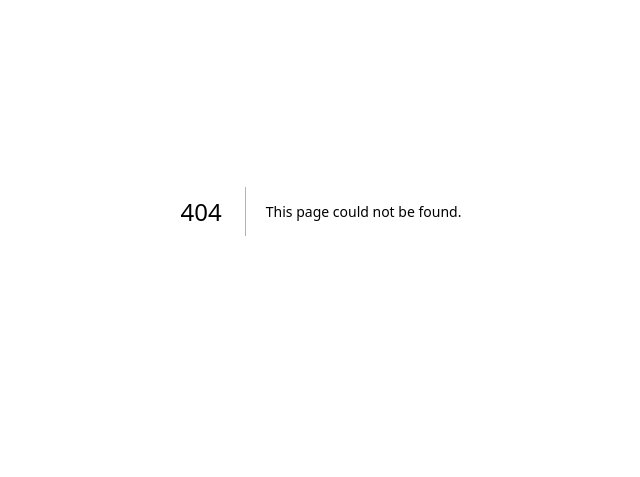
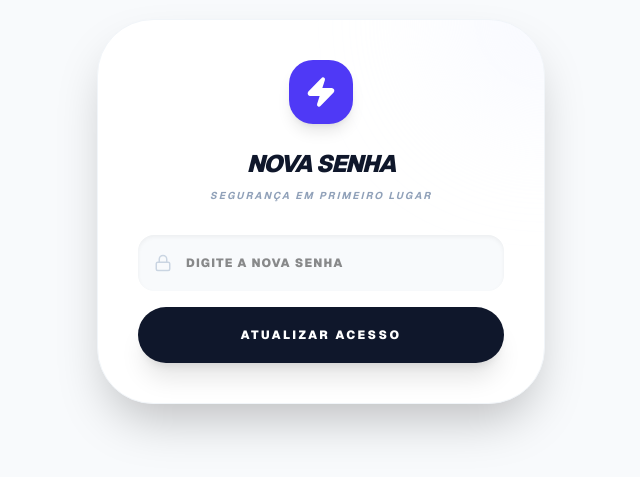
Before and after one commit to bp105140-dot/finance-os, a Next.js app: page /redefinir-senha in a window 1280 px wide. Before the commit this address had no page. Shown: the part 189-666 px from the top of the page, without its empty margins (319-959 px from the left). Built offline with nearby package versions, Linux system fonts and the light colour scheme; no server answers.

Commit message:
style: melhoria na visibilidade do esqueci senha e url dinâmica

```diff
--- a/app/login/page.tsx
+++ b/app/login/page.tsx
@@ -11,7 +11,6 @@ import {
 } from "lucide-react";
 import { motion, AnimatePresence } from "framer-motion";
 
-// --- COMPONENTE DE TOAST (O SUBSTITUTO DO ALERT) ---
 function Toast({
   message,
   type,
@@ -31,7 +30,7 @@ function Toast({
       initial={{ opacity: 0, y: 50, x: "-50%" }}
       animate={{ opacity: 1, y: 0, x: "-50%" }}
       exit={{ opacity: 0, scale: 0.5, x: "-50%" }}
-      className={`fixed bottom-10 left-1/2 z-[100] flex items-center gap-3 px-6 py-4 rounded-[2rem] shadow-2xl border text-white font-black text-xs uppercase tracking-widest min-w-[300px] justify-center ${
+      className={`fixed bottom-10 left-1/2 z-[100] flex items-center gap-3 px-6 py-4 rounded-[2rem] shadow-2xl border text-white font-black text-[10px] uppercase tracking-widest min-w-[300px] justify-center ${
         type === "error"
           ? "bg-rose-500 border-rose-400"
           : "bg-emerald-500 border-emerald-400"
@@ -57,8 +56,6 @@ export default function Login() {
   const [password, setPassword] = useState("");
   const [loading, setLoading] = useState(false);
   const [isRegistering, setIsRegistering] = useState(false);
-
-  // Estado para a notificação
   const [toast, setToast] = useState<{
     msg: string;
     type: "error" | "success";
@@ -67,7 +64,6 @@ export default function Login() {
   const handleAuth = async (e: React.FormEvent) => {
     e.preventDefault();
     setLoading(true);
-
     const emailLimpo = email.toLowerCase().trim();
 
     if (isRegistering) {
@@ -76,10 +72,9 @@ export default function Login() {
         password,
         options: { emailRedirectTo: window.location.origin },
       });
-      if (error) {
-        setToast({ msg: "Erro no cadastro: " + error.message, type: "error" });
-      } else {
-        setToast({ msg: "Sucesso! Verifique seu e-mail.", type: "success" });
+      if (error) setToast({ msg: "ERRO: " + error.message, type: "error" });
+      else {
+        setToast({ msg: "SUCESSO! VERIFIQUE SEU E-MAIL.", type: "success" });
         setIsRegistering(false);
       }
     } else {
@@ -87,25 +82,31 @@ export default function Login() {
         email: emailLimpo,
         password,
       });
-
-      if (error) {
-        setToast({
-          msg: "Acesso Negado: E-mail ou senha incorretos",
-          type: "error",
-        });
-      } else {
-        setToast({ msg: "Acesso autorizado! Entrando...", type: "success" });
-        setTimeout(() => {
-          window.location.href = "/";
-        }, 1000);
-      }
+      if (error)
+        setToast({ msg: "ACESSO NEGADO: DADOS INCORRETOS", type: "error" });
+      else window.location.href = "/";
     }
     setLoading(false);
   };
 
+  const handleForgotPassword = async () => {
+    if (!email) {
+      setToast({ msg: "DIGITE SEU E-MAIL NO CAMPO ACIMA!", type: "error" });
+      return;
+    }
+    // Redireciona dinamicamente para onde o usuário estiver (Localhost ou Vercel)
+    const { error } = await supabase.auth.resetPasswordForEmail(
+      email.toLowerCase().trim(),
+      {
+        redirectTo: `${window.location.origin}/redefinir-senha`,
+      }
+    );
+    if (error) setToast({ msg: "ERRO: " + error.message, type: "error" });
+    else setToast({ msg: "E-MAIL DE RECUPERAÇÃO ENVIADO!", type: "success" });
+  };
+
   return (
-    <div className="fixed inset-0 bg-slate-50 flex items-center justify-center p-4 md:p-6 font-sans select-none overflow-hidden">
-      {/* NOTIFICAÇÃO FLUTUANTE */}
+    <div className="fixed inset-0 bg-slate-50 flex items-center justify-center p-4 font-sans select-none overflow-hidden">
       <AnimatePresence>
         {toast && (
           <Toast
@@ -119,11 +120,11 @@ export default function Login() {
       <motion.div
         initial={{ opacity: 0, scale: 0.9 }}
         animate={{ opacity: 1, scale: 1 }}
-        className="w-full max-w-[440px] bg-white rounded-[3.5rem] shadow-2xl border border-slate-100 p-10 flex flex-col items-center relative"
+        className="w-full max-w-[440px] bg-white rounded-[3.5rem] shadow-2xl border border-slate-100 p-10 flex flex-col items-center relative overflow-hidden"
       >
         <div className="absolute -top-24 -right-24 w-48 h-48 bg-indigo-50 rounded-full blur-3xl opacity-50" />
 
-        <div className="bg-indigo-600 p-4 rounded-[2rem] text-white mb-6 shadow-xl shadow-indigo-100 relative z-10">
+        <div className="bg-indigo-600 p-4 rounded-[2rem] text-white mb-6 shadow-xl relative z-10">
           <Zap size={32} fill="currentColor" />
         </div>
 
@@ -185,7 +186,7 @@ export default function Login() {
           </button>
         </form>
 
-        <div className="mt-8 text-center relative z-10">
+        <div className="mt-8 flex flex-col gap-4 text-center relative z-10">
           <button
             onClick={() => setIsRegistering(!isRegistering)}
             className="text-[10px] font-black text-slate-400 hover:text-indigo-600 transition-colors uppercase tracking-widest"
@@ -194,6 +195,17 @@ export default function Login() {
               ? "Já tenho uma conta? Entrar"
               : "Ainda não tem conta? Registre-se"}
           </button>
+
+          {/* BOTÃO COM COR CORRIGIDA (SLATE-500) */}
+          {!isRegistering && (
+            <button
+              type="button"
+              onClick={handleForgotPassword}
+              className="text-[10px] font-black text-slate-500 hover:text-indigo-600 transition-colors uppercase tracking-widest italic underline underline-offset-4 decoration-slate-200"
+            >
+              Esqueci minha senha
+            </button>
+          )}
         </div>
       </motion.div>
     </div>
--- /dev/null
+++ b/app/redefinir-senha/page.tsx
@@ -0,0 +1,96 @@
+"use client";
+import { useState } from "react";
+import { createBrowserClient } from "@supabase/ssr";
+import { Lock, Zap, CheckCircle2 } from "lucide-react";
+import { motion } from "framer-motion";
+
+export default function RedefinirSenha() {
+  const supabase = createBrowserClient(
+    process.env.NEXT_PUBLIC_SUPABASE_URL!,
+    process.env.NEXT_PUBLIC_SUPABASE_ANON_KEY!
+  );
+  const [novaSenha, setNovaSenha] = useState("");
+  const [loading, setLoading] = useState(false);
+  const [sucesso, setSucesso] = useState(false);
+
+  const handleUpdatePassword = async (e: React.FormEvent) => {
+    e.preventDefault();
+    if (novaSenha.length < 6) {
+      alert("A SENHA DEVE TER NO MÍNIMO 6 CARACTERES");
+      return;
+    }
+    setLoading(true);
+
+    const { error } = await supabase.auth.updateUser({ password: novaSenha });
+
+    if (error) {
+      alert("ERRO AO ATUALIZAR: " + error.message);
+    } else {
+      setSucesso(true);
+      setTimeout(() => (window.location.href = "/login"), 3000);
+    }
+    setLoading(false);
+  };
+
+  return (
+    <div className="fixed inset-0 bg-slate-50 flex items-center justify-center p-6 font-sans">
+      <motion.div
+        initial={{ opacity: 0, y: 20 }}
+        animate={{ opacity: 1, y: 0 }}
+        className="bg-white p-10 rounded-[3.5rem] shadow-2xl max-w-md w-full text-center border border-slate-100 relative overflow-hidden"
+      >
+        <div className="absolute -top-24 -right-24 w-48 h-48 bg-indigo-50 rounded-full blur-3xl opacity-50" />
+
+        <div className="bg-indigo-600 w-16 h-16 rounded-3xl flex items-center justify-center mx-auto mb-6 text-white shadow-lg relative z-10">
+          <Zap size={32} fill="currentColor" />
+        </div>
+
+        <h2 className="text-2xl font-black uppercase italic tracking-tighter mb-2 relative z-10 text-slate-900">
+          Nova Senha
+        </h2>
+        <p className="text-slate-400 text-[10px] font-bold uppercase tracking-[0.2em] mb-8 relative z-10 italic">
+          Segurança em primeiro lugar
+        </p>
+
+        {sucesso ? (
+          <motion.div
+            initial={{ scale: 0.8 }}
+            animate={{ scale: 1 }}
+            className="bg-emerald-50 text-emerald-600 p-8 rounded-[2rem] flex flex-col items-center gap-4 border border-emerald-100 relative z-10"
+          >
+            <CheckCircle2 size={40} />
+            <p className="font-black text-xs uppercase tracking-widest">
+              Senha alterada com sucesso! Redirecionando...
+            </p>
+          </motion.div>
+        ) : (
+          <form
+            onSubmit={handleUpdatePassword}
+            className="space-y-4 relative z-10"
+          >
+            <div className="relative">
+              <Lock
+                className="absolute left-4 top-1/2 -translate-y-1/2 text-slate-300"
+                size={18}
+              />
+              <input
+                required
+                type="password"
+                placeholder="DIGITE A NOVA SENHA"
+                value={novaSenha}
+                onChange={(e) => setNovaSenha(e.target.value)}
+                className="w-full pl-12 pr-4 py-5 rounded-2xl bg-slate-50 border-none font-black text-xs outline-none focus:ring-2 focus:ring-indigo-500 uppercase tracking-widest shadow-inner transition-all"
+              />
+            </div>
+            <button
+              disabled={loading}
+              className="w-full bg-slate-900 text-white p-5 rounded-[2rem] font-black text-xs uppercase tracking-[0.2em] shadow-xl hover:bg-indigo-600 hover:scale-[1.02] active:scale-95 transition-all disabled:opacity-50"
+            >
+              {loading ? "SALVANDO..." : "ATUALIZAR ACESSO"}
+            </button>
+          </form>
+        )}
+      </motion.div>
+    </div>
+  );
+}
```
